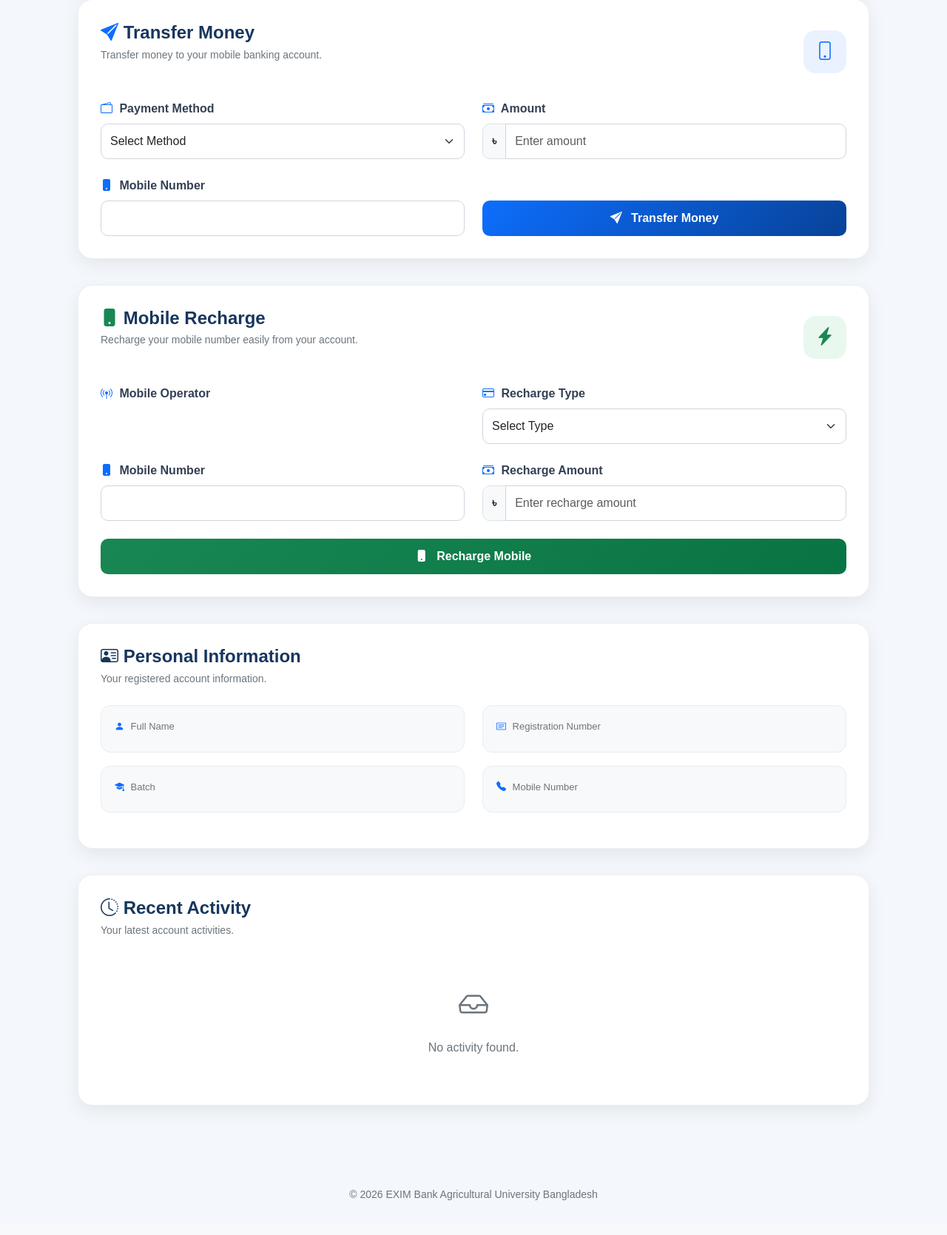
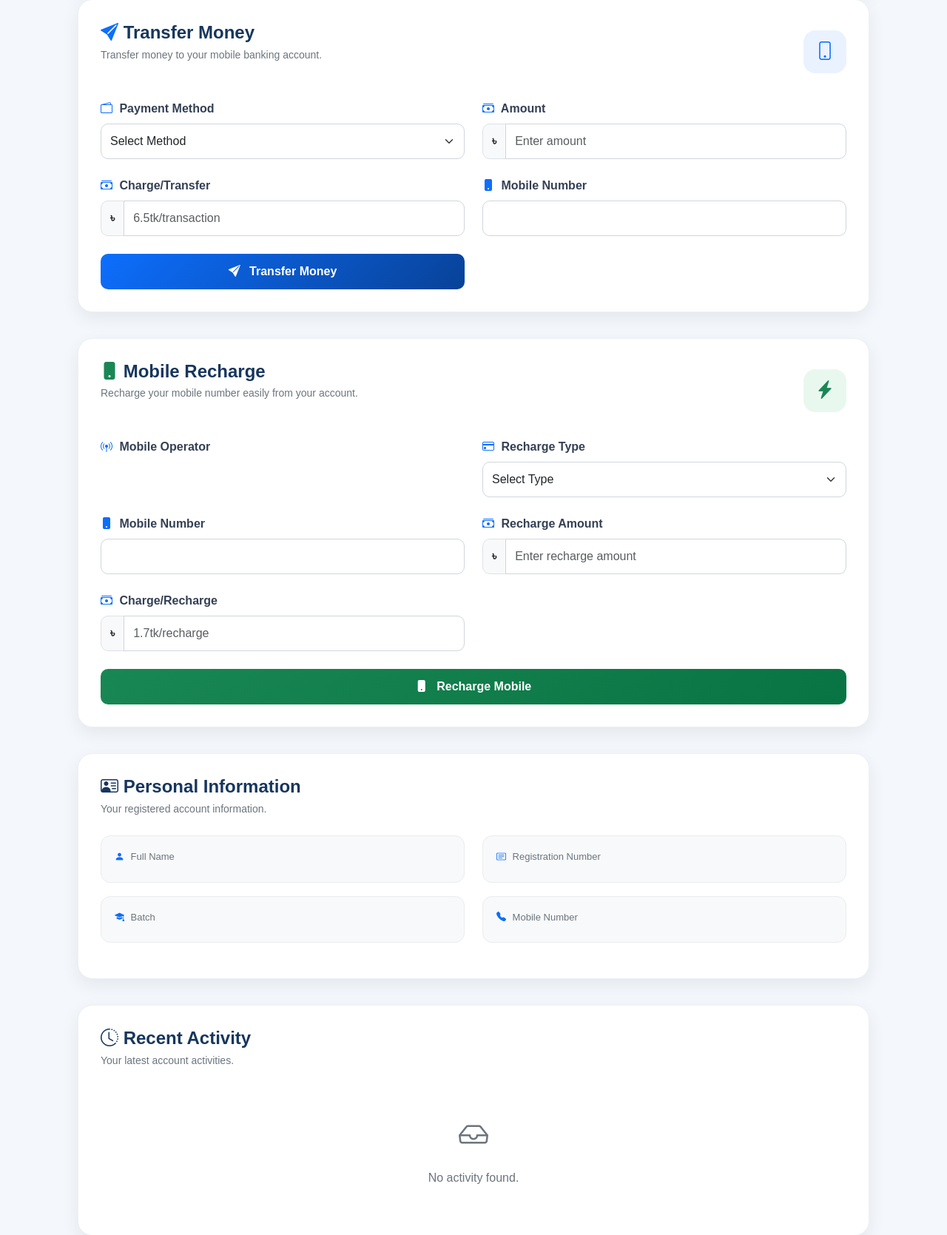
Before and after one commit to SabbirAhmmed8242/ebaub31finace, a Django app: template template/Profile.html in a window 1280 px wide. Shown: the part 389-2058 px from the top of the page at 74% size. Before the commit the page ends 2011 px from the top, so only its background shows below. Run offline with Django 5.2, Linux system fonts and the light colour scheme; the template is opened without the code that fills it, so the values that code supplies are empty.

Commit message:
'AP01Profile'

```diff
--- a/template/Profile.html
+++ b/template/Profile.html
@@ -868,6 +868,27 @@
                                required>
                     </div>
                 </div>
+                <div class="col-md-6">
+                    <label class="form-label">
+                        <i class="bi bi-cash-stack"></i>
+                        Charge/Transfer
+                    </label>
+
+
+                    <div class="input-group">
+
+
+                        <span class="input-group-text">
+
+                            ৳
+                        </span>
+                        <input type="number"
+                               class="form-control"
+                               placeholder="6.5tk/transaction"
+                               min="1"
+                               readonly>
+                    </div>
+                </div>
                 <!-- Mobile Number -->
                 <div class="col-md-6">
                     <label class="form-label">
@@ -969,6 +990,22 @@
                                placeholder="Enter recharge amount"
                                min="20"
                                required>
+                    </div>
+                </div>
+                <div class="col-md-6">
+                    <label class="form-label">
+                        <i class="bi bi-cash-stack"></i>
+                        Charge/Recharge
+                    </label>
+                    <div class="input-group">
+                        <span class="input-group-text">
+                            ৳
+                        </span>
+                        <input type="number"
+                               class="form-control"
+                               placeholder="1.7tk/recharge"
+                               min="20"
+                               readonly>
                     </div>
                 </div>
                 <!-- Recharge Button -->
```
